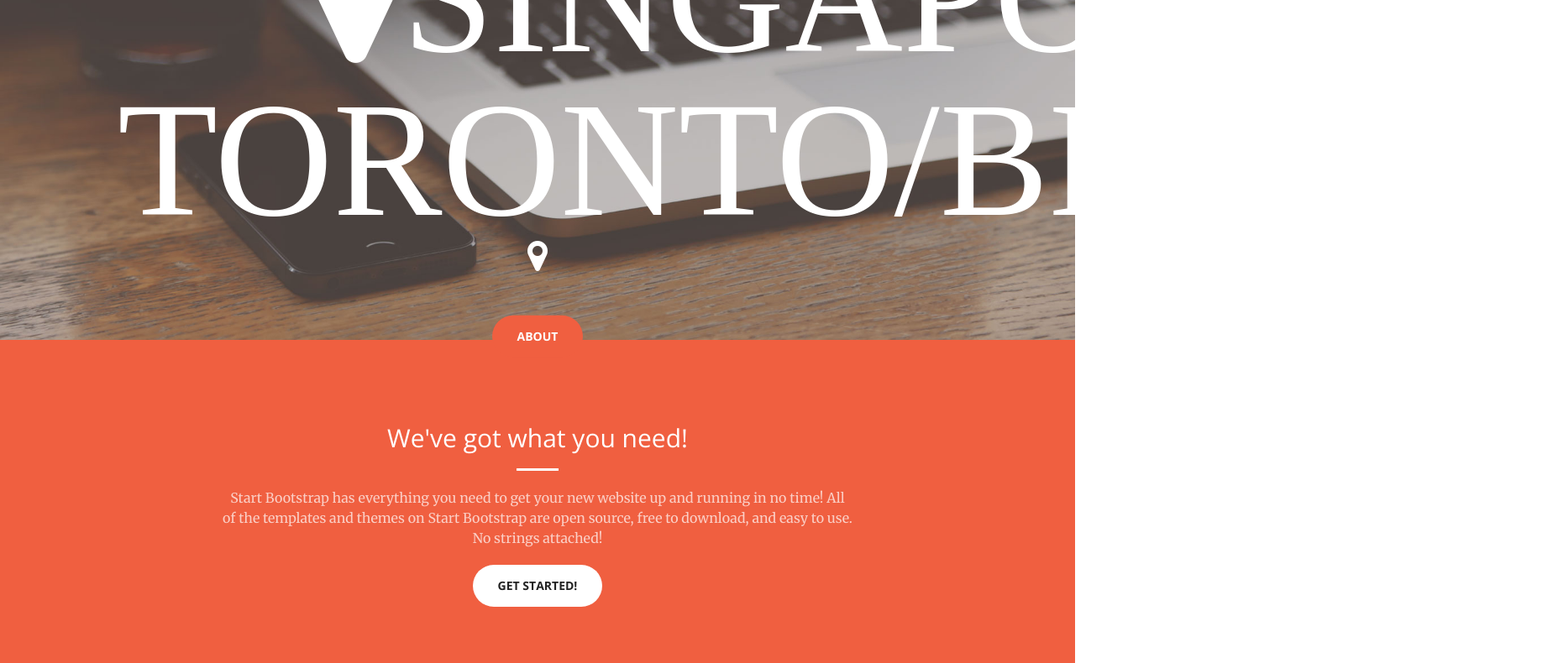
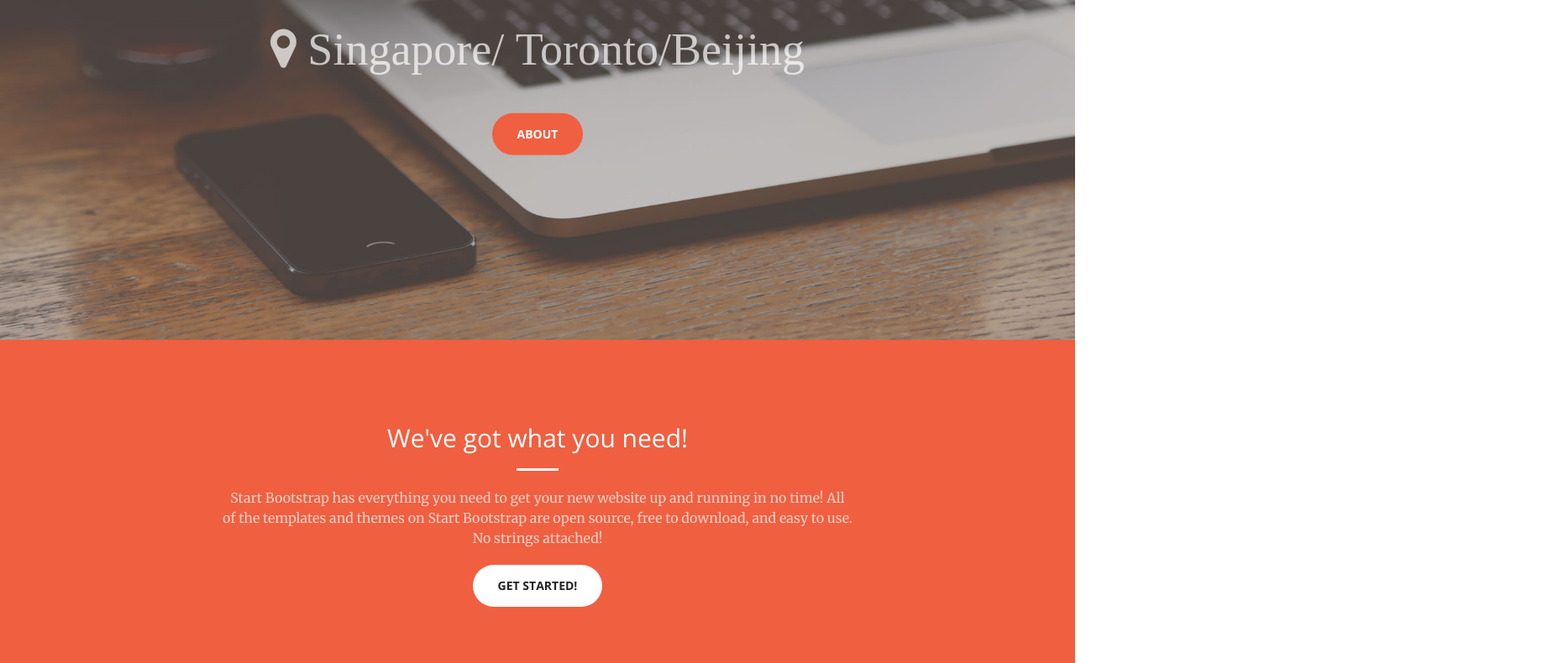
Before and after one commit to yiweiang/liyingtay, a plain HTML site: page index.html in a window 1280 px wide. Shown: the part 395-1185 px from the top of the page at 84% size, 1855 px wide, since content can reach past the window. Drawn offline with nearby package versions, Linux system fonts and the light colour scheme.

Commit message:
launchpage2

```diff
--- a/index.html
+++ b/index.html
@@ -80,7 +80,7 @@
                 <p><h2>I like making things happen and meeting new people!</h2></p>
                  <p>
                       <i class="fa fa-map-marker fa-3x wow bounceIn" data-wow-delay=".1s">
-                        <h1>Singapore/ Toronto/Beijing </h1>
+                        Singapore/ Toronto/Beijing
                      </i>
                 </p>
                 <a href="#about" class="btn btn-primary btn-xl page-scroll"> About </a>
```
